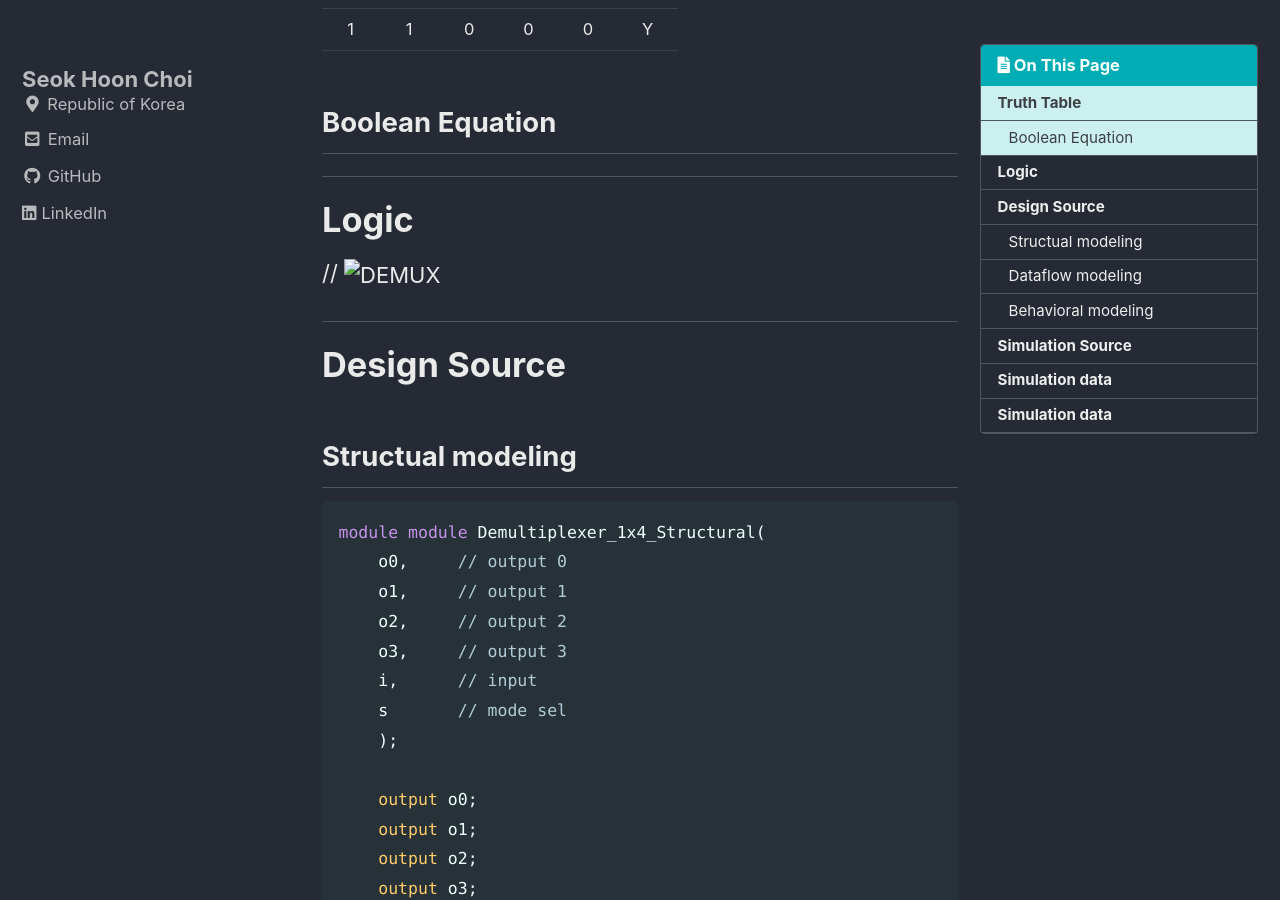
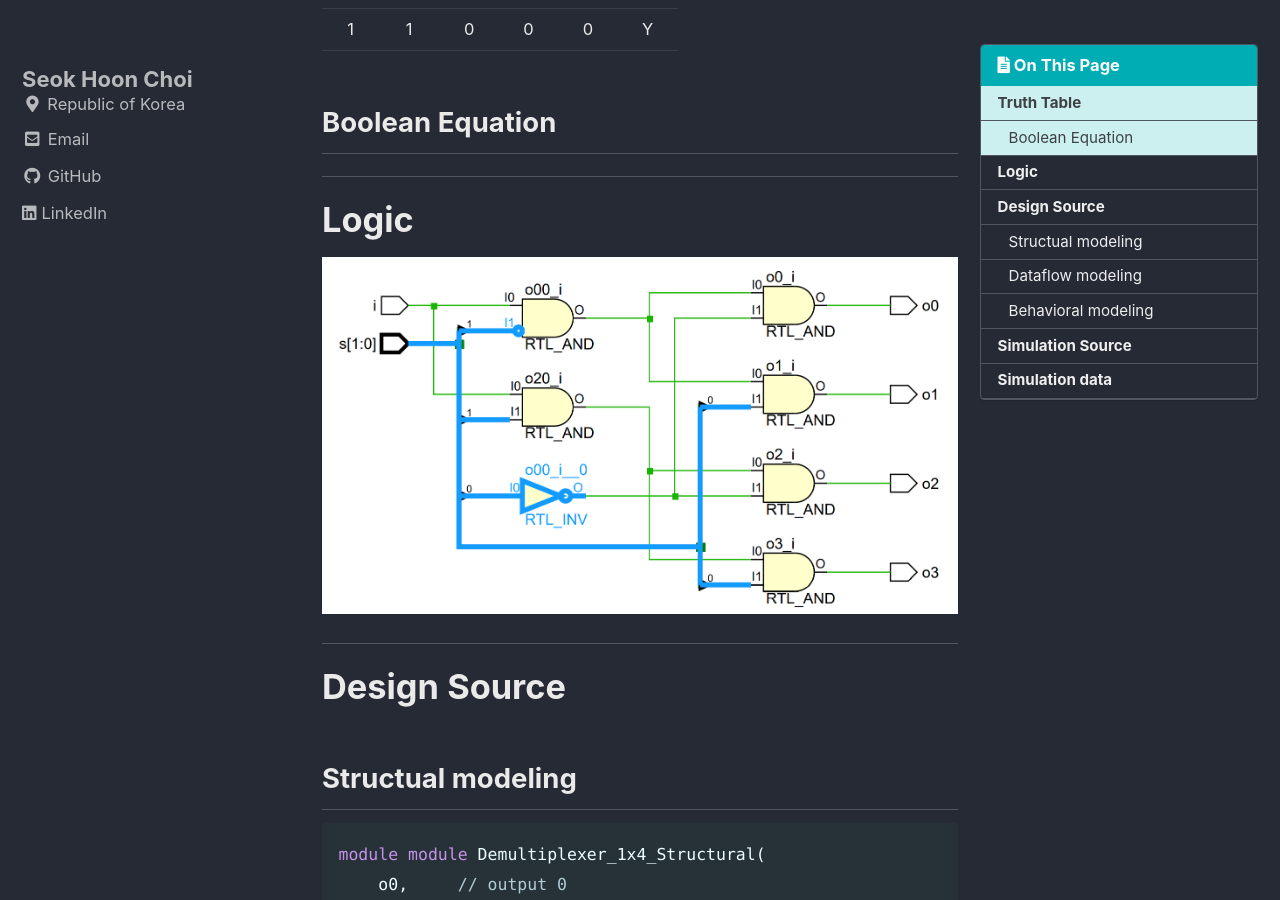
Before and after one commit to void7920/void7920.github.io, a Jekyll site: the page built from _posts/2022-02-21-Demultiplexer.md, in a window 1280 px wide and 900 px high, scrolled down 420 px. Built offline with Jekyll 4.4.1, drawn with Linux system fonts in a browser that asks for light colours; cached includes are drawn as plain includes.

Commit message:
Update files

```diff
--- a/_posts/2022-02-21-Demultiplexer.md
+++ b/_posts/2022-02-21-Demultiplexer.md
@@ -29,7 +29,7 @@ last_modified_at: 2022-02-21
 
 # Logic
 
-// ![DEMUX](/images/2022-02-21-DEMUX/logic.png)
+![DEMUX](/images/2022-02-21-DEMUX/logic.png)
 
 ---
 
@@ -177,6 +177,4 @@ endmodule
 
 # Simulation data
 
-// ![Tb_DEMUX](/images/2022-02-21-DEMUX/tb.png)
-
-# Simulation data
+![Tb_DEMUX](/images/2022-02-21-DEMUX/tb.png)
```
Also changed, not shown: _posts/2022-01-28-Johnson.md (+2 -0 lines), _posts/2022-01-31-RING.md (+3 -1 lines), images/2022-01-28-Johnson/logic.png (added), images/2022-01-31-Ring/logic.png (added), images/2022-02-21-DEMUX/logic.png (added), images/2022-02-21-MUX/logic.png (added), images/2022-03-01-B2G/logic.png (added), images/2022-03-01-G2B/logic.png (added), 6 other files.
